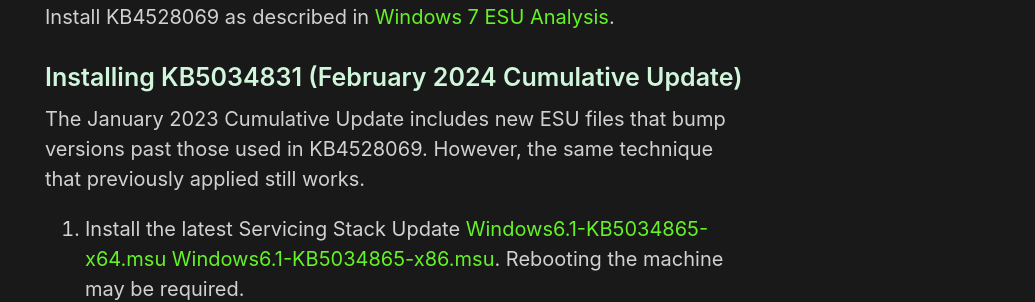
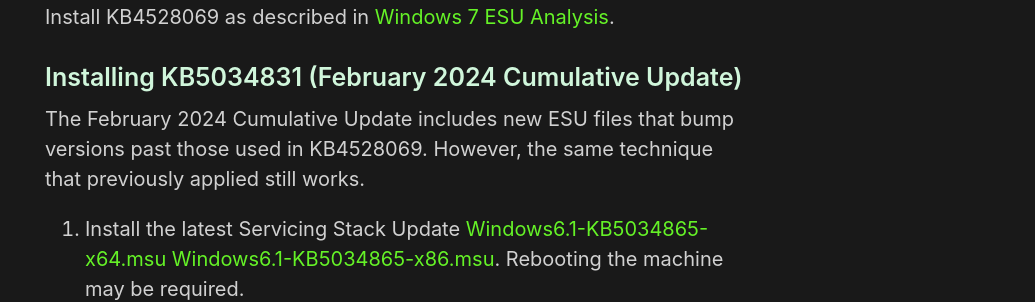
Before and after one commit to HackAndPwn/HackAndPwn.github.io, a Jekyll site: the page built from _posts/2020-09-12-windows-7-esu-analysis-updates.md, in a window 1280 px wide and 900 px high, scrolled down 666 px. Shown: the part 153-455 px from the top of the window, without its empty margins (245-1280 px from the left). Built offline with Jekyll 4.4.1, drawn with Linux system fonts in a browser that asks for light colours.

Commit message:
fix date

```diff
--- a/_posts/2020-09-12-windows-7-esu-analysis-updates.md
+++ b/_posts/2020-09-12-windows-7-esu-analysis-updates.md
@@ -17,7 +17,7 @@
 
 ### Installing KB5034831 (February 2024 Cumulative Update)
 
-The January 2023 Cumulative Update includes new ESU files that bump versions past those used in KB4528069.  However, the same technique that previously applied still works.
+The February 2024 Cumulative Update includes new ESU files that bump versions past those used in KB4528069.  However, the same technique that previously applied still works.
 
 1. Install the latest Servicing Stack Update [Windows6.1-KB5034865-x64.msu](https://github.com/HackAndPwn/Windows-7-Patching/raw/master/07_ESU_Updates/01_Windows6.1-KB5034865-x64.msu) [Windows6.1-KB5034865-x86.msu](https://github.com/HackAndPwn/Windows-7-Patching/raw/master/07_ESU_Updates/01_Windows6.1-KB5034865-x86.msu).  Rebooting the machine may be required.
 2. If using the Manifest/Components registry key technique on a 64-bit system, execute the following commands:
```
